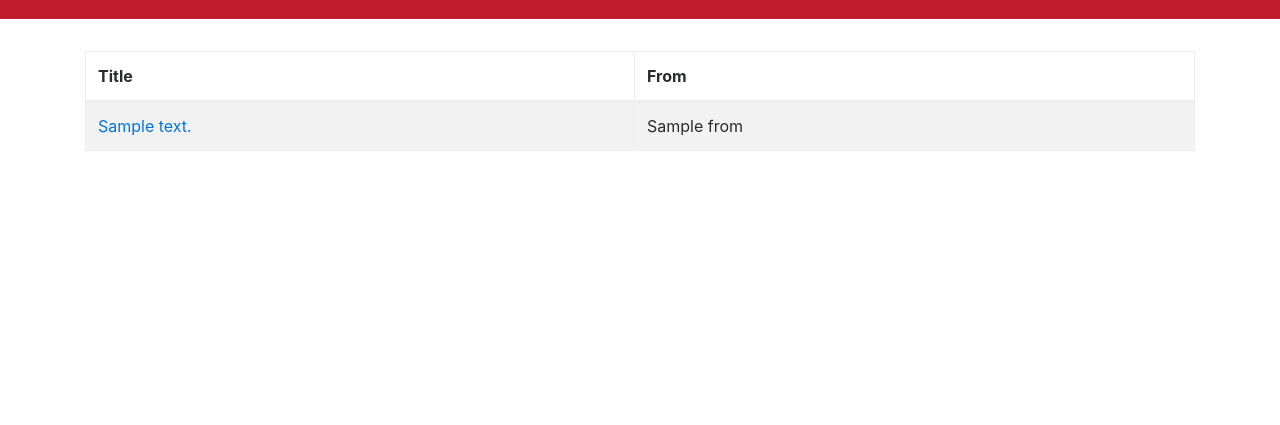
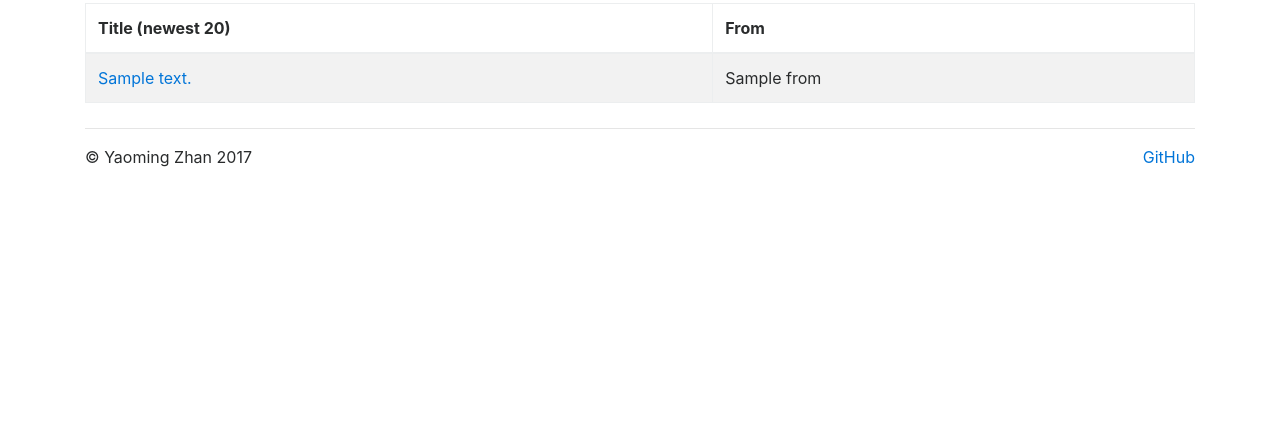
Before and after one commit to yzhan1/nba-scraper, a Flask app: template templates/main.html in a window 1280 px wide. Shown: the part 217-642 px from the top of the page. Run offline with Flask 2, Linux system fonts and the light colour scheme; the template is opened without the code that fills it: most values are stand-ins (such as "Sample title", 1, 10 or a date in 2020); some libraries are stand-ins or nearby versions.

Commit message:
modified page layout

```diff
--- a/app.py
+++ b/app.py
@@ -19,11 +19,11 @@ def favicon():
 @app.route('/')
 def main():
     scraper = Scraper()
-    return render_template('main.html', news=data)
+    return render_template('main.html', news=data[:20])
 
 
 @app.route("/download")
-def getJSON():
+def get_json():
     return send_from_directory(directory='static', filename='data.json', as_attachment=True)
 
 
--- a/templates/main.html
+++ b/templates/main.html
@@ -14,7 +14,7 @@
         </div>
     </nav>
 
-    <div class="jumbotron jumbotron-fluid" style="background: #c01e2f; color: white; padding: 2rem">
+    <div class="jumbotron jumbotron-fluid" style="background: #c01e2f; color: white; padding: 0.5rem">
         <div class="container">
             <h1 class="display-3">
                 <div style="display: flex; justify-content: space-between">
@@ -35,7 +35,7 @@
         <table class="table table-striped table-bordered">
             <thead>
                 <tr>
-                    <th>Title</th>
+                    <th>Title (newest 20)</th>
                     <th>From</th>
                 </tr>
             </thead>
@@ -48,6 +48,14 @@
             {% endfor %}
              </tbody>
         </table>
+
+        <hr style="margin-top: 25px">
+        <footer>
+            <div style="display: flex; justify-content: space-between">
+                <p>© Yaoming Zhan 2017</p>
+                <a href="https://github.com/zhanym0981/hupu-scraper" target="_blank">GitHub</a>
+            </div>
+        </footer>
     </div>
 
     <script src="https://code.jquery.com/jquery-3.1.1.slim.min.js"></script>
```
Also changed, not shown: README.md.
